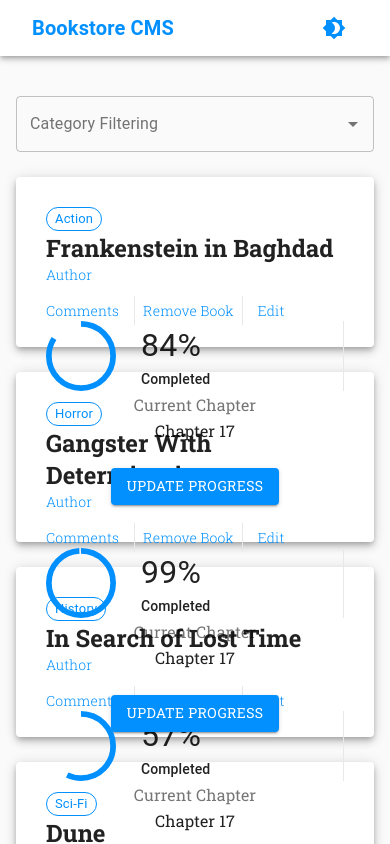
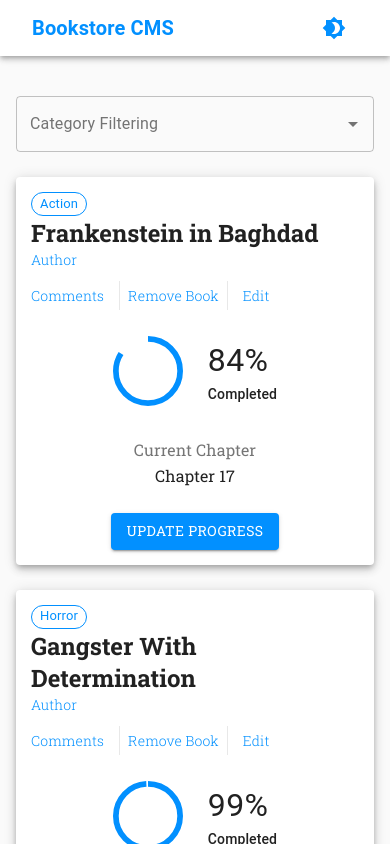
Before and after one commit to martinnajjar12/book-store, a React (Create React App) app: page / in a window 390 px wide. Shown: the top 844 px of the page. Built offline with nearby package versions, Linux system fonts and the light colour scheme.

Commit message:
Make the BooksList component responsive

```diff
--- a/src/containers/BooksList.js
+++ b/src/containers/BooksList.js
@@ -13,19 +13,26 @@ import CategoryFilter from '../components/CategoryFilter';
 import { REMOVE_BOOK, CHANGE_FILTER } from '../actions/index';
 import '../robotoSlab.css';
 
-const useStyles = makeStyles({
+const useStyles = makeStyles(theme => ({
   root: {
     width: '100%',
-    height: '170px',
     margin: '25px 0',
-    padding: 30,
+    padding: 15,
     display: 'block',
+    [theme.breakpoints.up('sm')]: {
+      padding: 30,
+    },
   },
   percent: {
     fontSize: 32,
   },
   divider: {
-    borderRight: '1px solid #e8e8e8',
+    margin: '30px 0',
+    padding: '0 5px',
+    [theme.breakpoints.up('sm')]: {
+      borderRight: '1px solid #e8e8e8',
+      margin: 0,
+    },
   },
   progressMargin: {
     marginRight: 25,
@@ -36,10 +43,13 @@ const useStyles = makeStyles({
   weight700: {
     fontWeight: 500,
   },
-  buttonMargin: {
+  buttonStyles: {
     marginTop: 25,
+    [theme.breakpoints.only('sm')]: {
+      width: 120,
+    },
   },
-});
+}));
 
 const randomNumber = () => parseInt((100 * Math.random()).toFixed(), 10);
 
@@ -70,10 +80,10 @@ const BooksList = () => {
       return (
         <Paper key={book.id} className={classes.root} elevation={5}>
           <Grid container alignItems="center">
-            <Grid item sm={6}>
+            <Grid item sm={5} lg={6}>
               <Book book={book} removeBookHandler={book => handleRemoveBook(book)} />
             </Grid>
-            <Grid className={classes.divider} item container sm={3}>
+            <Grid justify="center" alignItems="center" className={classes.divider} item container sm={4} lg={3}>
               <CircularProgress className={classes.progressMargin} size={70} variant="determinate" value={completedPercent} />
               <div>
                 <Typography className={classes.percent}>
@@ -86,7 +96,7 @@ const BooksList = () => {
             <Grid item container direction="column" sm={3} justify="center" alignItems="center">
               <Typography variant="subtitle1" color="textSecondary" className={classes.robotoFont}>Current Chapter</Typography>
               <Typography className={`${classes.robotoFont} ${classes.weight700}`}>Chapter 17</Typography>
-              <Button variant="contained" color="primary" className={`${classes.robotoFont} ${classes.buttonMargin}`}>Update Progress</Button>
+              <Button variant="contained" color="primary" className={`${classes.robotoFont} ${classes.buttonStyles}`}>Update Progress</Button>
             </Grid>
           </Grid>
         </Paper>
```
